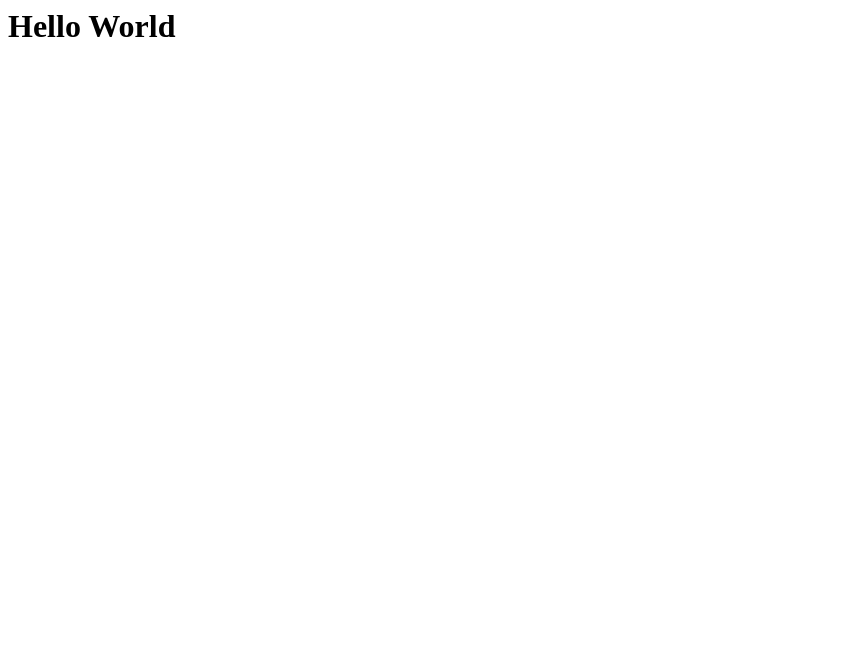
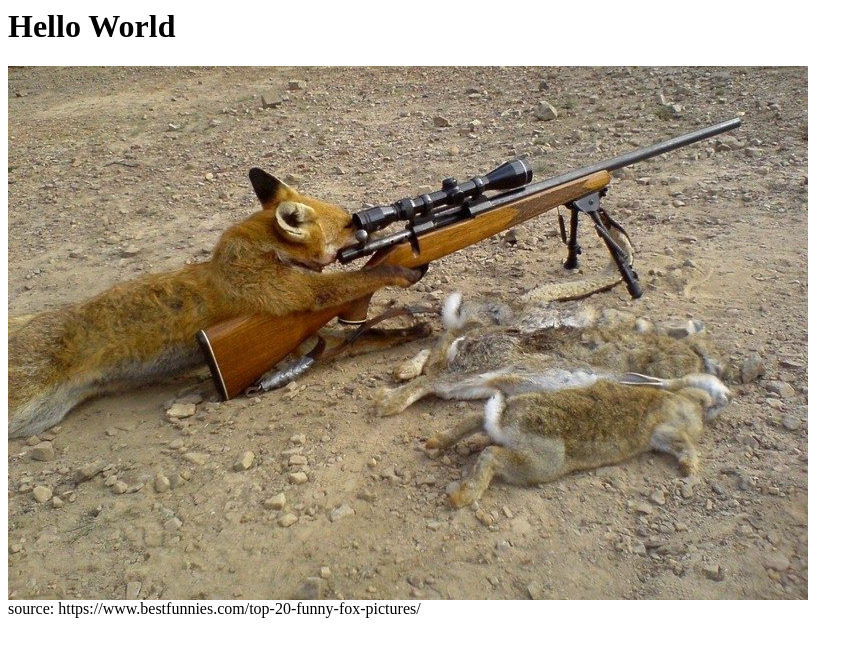
Before and after one commit to mdeepen/mdeepen.github.io, a plain HTML site: page index.html in a window 1280 px wide. Shown: the whole page, without its empty margins (0-863 px from the left). Drawn offline with Linux system fonts and the light colour scheme.

Commit message:
add image

```diff
--- a/index.html
+++ b/index.html
@@ -1,3 +1,8 @@
 <html>
     <h1>Hello World </h1>
+    <div>
+        <img src="Funny-Fox.jpg">
+        <div class="img_source">source: https://www.bestfunnies.com/top-20-funny-fox-pictures/</div>
+    </div>
+
 </html>
```
Also changed, not shown: Funny-Fox.jpg (added).
